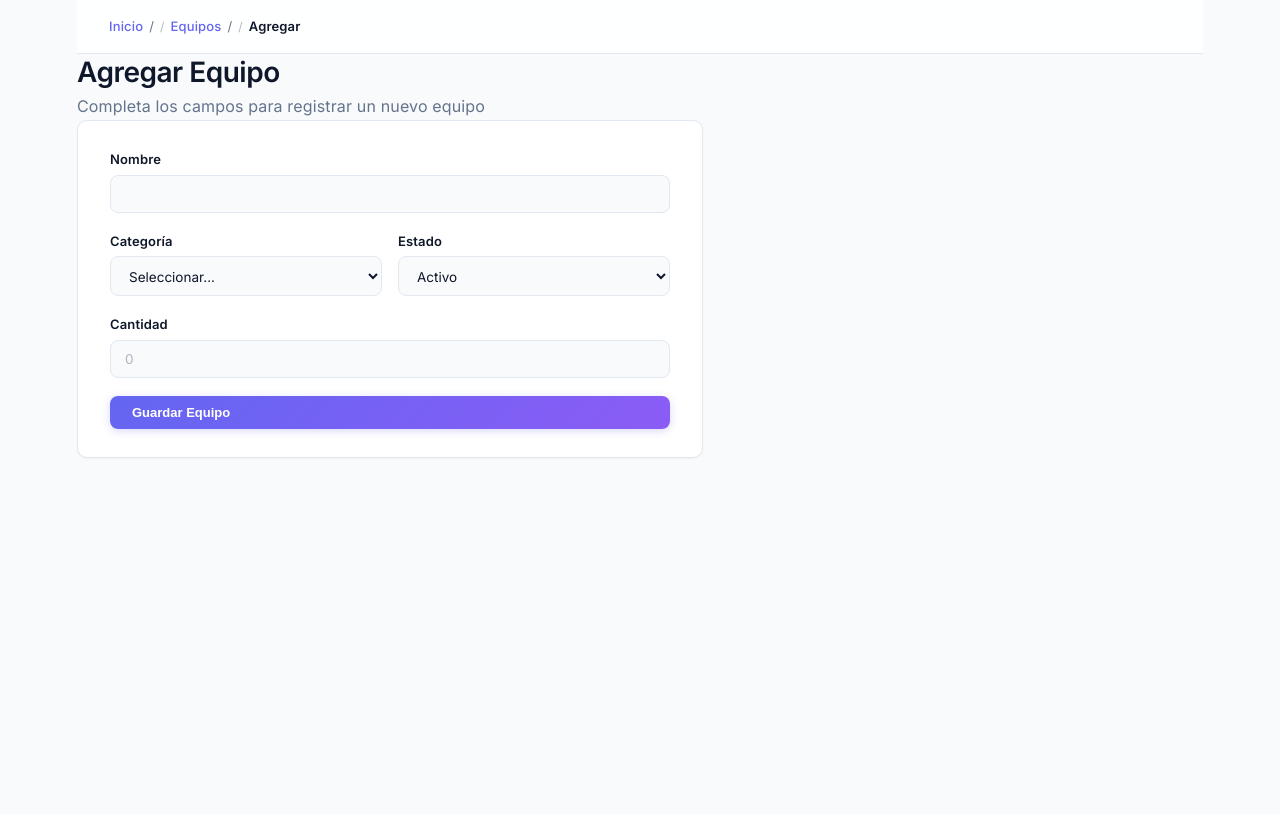
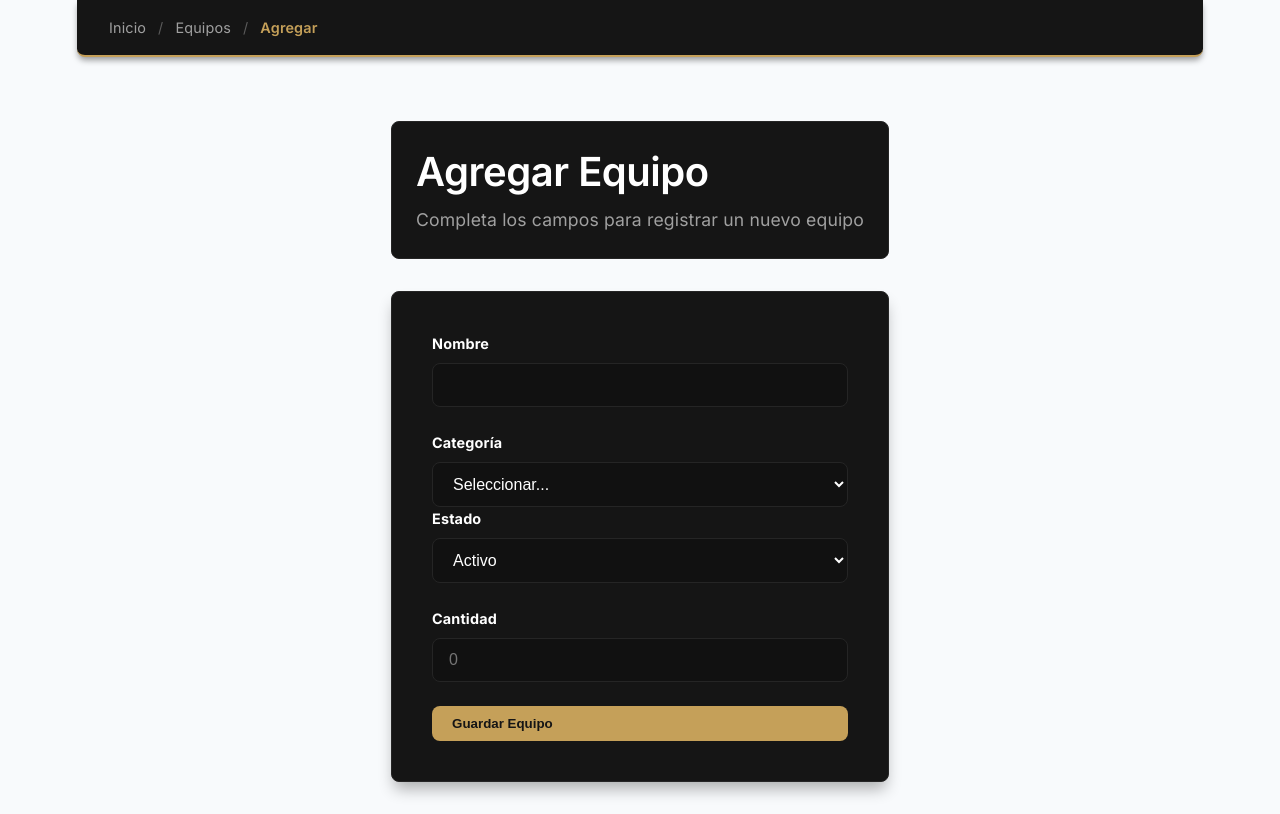
Before and after one commit to Hector9229/inventario-de-productos, a React (Vite) app in the folder inventario/: page /productos/agregar in a window 1280 px wide. Built offline with nearby package versions, Linux system fonts and the light colour scheme.

Commit message:
Update App.css

```diff
--- a/inventario/src/App.css
+++ b/inventario/src/App.css
@@ -1,476 +1,330 @@
+/* === Breadcrumb === */
 /* === Breadcrumb === */
 .breadcrumb {
-  padding: 16px 32px;
-  border-bottom: 1px solid var(--border);
+  padding: 1rem 2rem;
   background: var(--bg-card);
-  text-align: left;
-  position: sticky;
-  top: 0;
-  z-index: 10;
-  backdrop-filter: blur(12px);
-  background: color-mix(in srgb, var(--bg-card) 85%, transparent);
+  border-bottom: 2px solid var(--accent);
+  margin-bottom: 2rem;
+  border-radius: 0 0 var(--radius) var(--radius);
+  box-shadow: 0 4px 6px -1px rgba(0, 0, 0, 0.4);
 }
 
 .breadcrumb ol {
   list-style: none;
   display: flex;
   align-items: center;
-  gap: 6px;
+  gap: 12px;
   margin: 0;
   padding: 0;
+  font-size: 0.9rem;
 }
 
 .breadcrumb li {
   display: flex;
   align-items: center;
-  gap: 6px;
-  font-size: 13px;
+  gap: 12px;
 }
 
-.breadcrumb li + li::before {
-  content: '/';
+.breadcrumb-separator {
   color: var(--text);
-  font-size: 12px;
   opacity: 0.5;
 }
 
 .breadcrumb a {
-  color: var(--accent);
+  color: var(--text);
   text-decoration: none;
-  font-weight: 500;
-  transition: color 0.15s;
+  transition: color 0.2s;
 }
 
 .breadcrumb a:hover {
-  color: var(--accent-light);
+  color: var(--accent);
 }
 
 .breadcrumb span[aria-current="page"] {
-  color: var(--text-h);
+  color: var(--accent);
   font-weight: 600;
 }
 
-/* === Page === */
-.page {
-  text-align: left;
-  padding: 32px;
-  flex: 1;
+/* === Base Styles === */
+:root {
+  --text: #A0A0A0;
+  --text-h: #FFFFFF;
+  --accent: #C5A059;
+  --bg-card: #151515;
+  --border: #252525;
+  --danger: #D32F2F;
+  --success: #388E3C;
+  --warning: #F57C00;
+  --radius: 8px;
 }
 
-.page-header {
-  margin-bottom: 28px;
+
+/* === Layout === */
+.dashboard {
+  padding: 2rem;
+  max-width: 1200px;
+  margin: 0 auto;
+  animation: fadeIn 0.8s ease-in;
 }
 
-.page-header p {
+@keyframes fadeIn {
+  from { opacity: 0; }
+  to { opacity: 1; }
+}
+
+.dashboard-hero {
+  margin-bottom: 2rem;
+  text-align: left;
+  background: var(--bg-card);
+  padding: 1.5rem;
+  border-radius: var(--radius);
+  border: 1px solid var(--border);
+}
+
+/* ... */
+
+.quick-action {
+  margin-top: 2rem;
+  background: var(--bg-card);
+  padding: 1.5rem;
+  border-radius: var(--radius);
+  border: 1px solid var(--border);
+  text-align: left;
+  animation: fadeInUp 0.6s ease-out 0.4s forwards;
+  opacity: 0;
+  box-shadow: 0 4px 6px -1px rgba(0, 0, 0, 0.2);
+}
+
+.hero-title {
+  font-size: 2.5rem;
+  margin-bottom: 0.5rem;
+  color: var(--text-h);
+}
+
+.hero-subtitle {
   color: var(--text);
+  font-size: 1.1rem;
+}
+
+/* === Stats Grid === */
+.stats-grid {
+  display: grid;
+  grid-template-columns: repeat(auto-fit, minmax(200px, 1fr));
+  gap: 1.5rem;
+  margin-bottom: 3rem;
+}
+
+.stat-card-modern {
+  background: var(--bg-card);
+  padding: 1.5rem;
+  border-radius: var(--radius);
+  border: 1px solid var(--border);
+  transition: all 0.3s ease;
+  text-align: left;
+  animation: fadeInUp 0.6s ease-out forwards;
+}
+
+.stat-card-modern:hover {
+  border-color: var(--accent);
+  transform: translateY(-5px);
+}
+
+.stat-icon-wrapper {
+  color: var(--accent);
+  margin-bottom: 1rem;
+  display: flex;
+  justify-content: flex-start;
+}
+
+.stat-icon-wrapper.broken {
+  color: var(--danger);
+}
+
+.stat-value {
+  font-size: 2.2rem;
+  font-weight: 700;
+  color: var(--text-h);
+  margin-bottom: 0.25rem;
+}
+
+.stat-label {
+  color: var(--text);
+  font-size: 0.9rem;
+  text-transform: uppercase;
+  letter-spacing: 0.05em;
+}
+
+@keyframes fadeInUp {
+  from { opacity: 0; transform: translateY(20px); }
+  to { opacity: 1; transform: translateY(0); }
+}
+
+/* === Table & Forms === */
+.table-wrapper {
+  width: 100%;
+  /* Aumenté el ancho máximo para hacer la tabla aún más grande */
+  max-width: 1200px;
+  margin: 0 auto;
+  background: transparent;
+  border: none;
+  overflow: hidden;
+  padding: 0;
+  box-shadow: none;
+}
+
+/* === Botón mejorado con animación === */
+.btn {
+  display: inline-flex;
+  align-items: center;
+  gap: 6px;
+  padding: 10px 20px;
+  border-radius: var(--radius);
+  background: var(--accent);
+  color: var(--bg-card);
+  text-decoration: none;
+  font-weight: 600;
+  border: none;
+  cursor: pointer;
+  /* Animación */
+  transition: all 0.3s ease;
+  transform: scale(1);
+}
+
+.btn:hover {
+  background: var(--text-h); /* Cambia de color al pasar el mouse */
+  transform: scale(1.05); /* Se agranda ligeramente */
+  box-shadow: 0 0 15px var(--accent); /* Efecto de brillo */
+}
+
+/* === Tabla Profesional === */
+table {
+  width: 100%;
+  border-collapse: separate;
+  border-spacing: 0 0.5rem;
   font-size: 14px;
 }
 
-/* === Dashboard cards (Home) === */
-.stats {
-  display: grid;
-  grid-template-columns: repeat(auto-fit, minmax(220px, 1fr));
-  gap: 16px;
-  margin-bottom: 32px;
+th {
+  text-align: left;
+  padding: 1.25rem 1rem;
+  color: var(--text);
+  font-weight: 700;
+  font-size: 0.85rem;
+  text-transform: uppercase;
+  letter-spacing: 0.1em;
+  border-bottom: 2px solid var(--accent);
 }
 
-.stat-card {
+tbody tr {
+  transition: background 0.2s ease;
+}
+
+tbody tr:hover {
+  background-color: rgba(255, 255, 255, 0.03);
+}
+
+td {
+  padding: 1.25rem 1rem;
+  background: var(--bg-card);
+  color: var(--text-h);
+  border-top: 1px solid var(--border);
+  border-bottom: 1px solid var(--border);
+}
+
+td:first-child {
+  border-left: 1px solid var(--border);
+  border-top-left-radius: var(--radius);
+  border-bottom-left-radius: var(--radius);
+}
+
+td:last-child {
+  border-right: 1px solid var(--border);
+  border-top-right-radius: var(--radius);
+  border-bottom-right-radius: var(--radius);
+}
+
+.form-wrapper {
+  max-width: 700px;
+  margin: 0 auto;
   background: var(--bg-card);
   border: 1px solid var(--border);
   border-radius: var(--radius);
-  padding: 20px 24px;
-  box-shadow: var(--shadow-sm);
-  transition: box-shadow 0.2s, transform 0.2s;
+  padding: 2.5rem;
+  box-shadow: 0 10px 15px -3px rgba(0, 0, 0, 0.3);
 }
 
-.stat-card:hover {
-  box-shadow: var(--shadow-md);
-  transform: translateY(-2px);
+.form {
+  display: flex;
+  flex-direction: column;
+  gap: 24px;
 }
 
-.stat-card .stat-icon {
-  width: 40px;
-  height: 40px;
-  border-radius: 10px;
-  display: flex;
-  align-items: center;
-  justify-content: center;
-  margin-bottom: 12px;
-  font-size: 18px;
+.form-group label {
+  font-size: 0.9rem;
+  font-weight: 700;
+  color: var(--text-h);
+  margin-bottom: 8px;
+  display: block;
 }
 
-.stat-card .stat-icon.purple { background: var(--accent-bg); color: var(--accent); }
-.stat-card .stat-icon.green  { background: rgba(34, 197, 94, 0.1); color: var(--success); }
-.stat-card .stat-icon.orange { background: rgba(245, 158, 11, 0.1); color: var(--warning); }
-.stat-card .stat-icon.blue   { background: rgba(59, 130, 246, 0.1); color: #3b82f6; }
-
-.stat-card .stat-value {
-  font-size: 26px;
-  font-weight: 700;
+.form input,
+.form select {
+  width: 100%;
+  padding: 12px 16px;
+  border: 1px solid var(--border);
+  border-radius: var(--radius);
+  background: rgba(0,0,0,0.2);
   color: var(--text-h);
-  line-height: 1.2;
+  font-size: 1rem;
+  box-sizing: border-box;
 }
 
-.stat-card .stat-label {
-  font-size: 13px;
-  color: var(--text);
-  margin-top: 2px;
+.form input:focus,
+.form select:focus {
+  outline: none;
+  border-color: var(--accent);
+  box-shadow: 0 0 0 2px rgba(197, 160, 89, 0.2);
 }
 
-/* === Cards (generic) === */
-.cards {
-  display: grid;
-  grid-template-columns: repeat(auto-fit, minmax(260px, 1fr));
-  gap: 16px;
-}
-
-.card {
-  background: var(--bg-card);
-  border: 1px solid var(--border);
-  border-radius: var(--radius);
-  padding: 24px;
-  box-shadow: var(--shadow-sm);
-  transition: box-shadow 0.2s, transform 0.2s;
-}
-
-.card:hover {
-  box-shadow: var(--shadow-md);
-  transform: translateY(-2px);
-}
-
-.card h3 {
-  margin: 0 0 6px;
-  font-size: 16px;
-}
-
-.card p {
-  margin-bottom: 16px;
-  color: var(--text);
-  font-size: 13px;
-  line-height: 1.5;
-}
-
-.card a {
-  display: inline-flex;
-  align-items: center;
-  gap: 6px;
+/* === Buttons & Links === */
+.card-link {
+  display: inline-block;
+  padding: 8px 16px;
+  border: 1px solid var(--accent);
   color: var(--accent);
   text-decoration: none;
   font-weight: 600;
   font-size: 13px;
-  transition: gap 0.2s;
+  border-radius: var(--radius);
+  transition: background 0.2s, color 0.2s;
 }
 
-.card a:hover {
-  gap: 10px;
+.card-link:hover {
+  background: var(--accent);
+  color: #fff;
 }
 
-.card a::after {
-  content: '→';
-  font-size: 14px;
-}
-
-/* === Actions bar === */
-.actions {
-  margin-bottom: 20px;
-  display: flex;
-  gap: 10px;
-  flex-wrap: wrap;
-}
-
-/* === Buttons === */
 .btn {
   display: inline-flex;
   align-items: center;
   gap: 6px;
-  padding: 9px 22px;
-  border-radius: 8px;
-  background: var(--accent-gradient);
-  color: #fff;
+  padding: 10px 20px;
+  border-radius: var(--radius);
+  background: var(--accent);
+  color: var(--bg-card);
   text-decoration: none;
-  font-size: 13px;
   font-weight: 600;
   border: none;
   cursor: pointer;
-  transition: opacity 0.2s, transform 0.15s, box-shadow 0.2s;
-  box-shadow: 0 2px 8px rgba(99, 102, 241, 0.25);
-}
-
-.btn:hover {
-  opacity: 0.92;
-  transform: translateY(-1px);
-  box-shadow: 0 4px 14px rgba(99, 102, 241, 0.35);
-}
-
-.btn:active {
-  transform: translateY(0);
-}
-
-.btn:disabled {
-  opacity: 0.5;
-  cursor: not-allowed;
-  transform: none;
-}
-
-.btn-outline {
-  background: transparent;
-  color: var(--accent);
-  border: 1.5px solid var(--accent-border);
-  box-shadow: none;
-}
-
-.btn-outline:hover {
-  background: var(--accent-bg);
-  box-shadow: none;
-}
-
-.btn-danger {
-  background: var(--danger);
-  box-shadow: 0 2px 8px rgba(239, 68, 68, 0.25);
-}
-
-.btn-danger:hover {
-  box-shadow: 0 4px 14px rgba(239, 68, 68, 0.35);
-}
-
-.btn-sm {
-  padding: 6px 14px;
-  font-size: 12px;
-}
-
-/* === Table === */
-.table-wrapper {
-  background: var(--bg-card);
-  border: 1px solid var(--border);
-  border-radius: var(--radius);
-  overflow: hidden;
-  box-shadow: var(--shadow-sm);
-}
-
-table {
-  width: 100%;
-  border-collapse: collapse;
-  font-size: 13.5px;
-}
-
-thead {
-  background: var(--accent-bg);
-}
-
-th {
-  text-align: left;
-  padding: 12px 16px;
-  color: var(--text-h);
-  font-weight: 600;
-  font-size: 12px;
-  text-transform: uppercase;
-  letter-spacing: 0.5px;
-}
-
-td {
-  padding: 12px 16px;
-  border-bottom: 1px solid var(--border);
-  color: var(--text);
-}
-
-tbody tr:last-child td {
-  border-bottom: none;
-}
-
-tbody tr:hover {
-  background: var(--accent-bg);
-}
-
-td .actions-cell {
-  display: flex;
-  gap: 8px;
-  align-items: center;
 }
 
 .link-btn {
   background: none;
   border: none;
   padding: 4px 10px;
-  font: inherit;
-  font-size: 12px;
   font-weight: 600;
   cursor: pointer;
-  border-radius: 6px;
-  transition: background 0.15s, color 0.15s;
-}
-
-.link-btn.edit {
-  color: var(--accent);
-}
-
-.link-btn.edit:hover {
-  background: var(--accent-bg);
-}
-
-.link-btn.delete {
-  color: var(--danger);
-}
-
-.link-btn.delete:hover {
-  background: rgba(239, 68, 68, 0.08);
-}
-
-/* === Estado badges === */
-.estado-badge {
-  display: inline-flex;
-  align-items: center;
-  gap: 5px;
-  padding: 2px 10px;
-  border-radius: 20px;
-  font-size: 11px;
-  font-weight: 600;
-  text-transform: capitalize;
-}
-
-.estado-badge::before {
-  content: '';
-  width: 6px;
-  height: 6px;
-  border-radius: 50%;
-}
-
-.estado-badge.activo {
-  background: rgba(34, 197, 94, 0.1);
-  color: var(--success);
-}
-
-.estado-badge.activo::before {
-  background: var(--success);
-}
-
-.estado-badge.inactivo {
-  background: rgba(239, 68, 68, 0.08);
-  color: var(--danger);
-}
-
-.estado-badge.inactivo::before {
-  background: var(--danger);
-}
-
-/* === Empty state === */
-.empty-state {
-  text-align: center;
-  padding: 48px 24px;
   color: var(--text);
 }
-
-.empty-state .empty-icon {
-  font-size: 48px;
-  margin-bottom: 12px;
-  opacity: 0.4;
-}
-
-.empty-state p {
-  font-size: 14px;
-}
-
-/* === Form === */
-.form-wrapper {
-  max-width: 560px;
-  background: var(--bg-card);
-  border: 1px solid var(--border);
-  border-radius: var(--radius);
-  padding: 28px 32px;
-  box-shadow: var(--shadow-sm);
-}
-
-.form {
-  display: flex;
-  flex-direction: column;
-  gap: 18px;
-}
-
-.form-row {
-  display: grid;
-  grid-template-columns: 1fr 1fr;
-  gap: 16px;
-}
-
-.form-group {
-  display: flex;
-  flex-direction: column;
-  gap: 5px;
-}
-
-.form-group label {
-  font-size: 13px;
-  font-weight: 600;
-  color: var(--text-h);
-}
-
-.form-group .hint {
-  font-size: 11px;
-  color: var(--text);
-  font-weight: 400;
-}
-
-.form input,
-.form select,
-.form textarea {
-  padding: 10px 14px;
-  border: 1.5px solid var(--border);
-  border-radius: 8px;
-  font-size: 13.5px;
-  font-family: var(--sans);
-  background: var(--bg);
-  color: var(--text-h);
-  transition: border-color 0.15s, box-shadow 0.15s;
-}
-
-.form input:focus,
-.form select:focus,
-.form textarea:focus {
-  outline: none;
-  border-color: var(--accent);
-  box-shadow: 0 0 0 3px var(--accent-bg);
-}
-
-.form input::placeholder {
-  color: var(--text);
-  opacity: 0.5;
-}
-
-.form textarea {
-  resize: vertical;
-  min-height: 80px;
-}
-
-/* === Loading === */
-.loading {
-  display: flex;
-  align-items: center;
-  justify-content: center;
-  padding: 64px 32px;
-  gap: 10px;
-  color: var(--text);
-  font-size: 14px;
-}
-
-.spinner {
-  width: 20px;
-  height: 20px;
-  border: 2.5px solid var(--border);
-  border-top-color: var(--accent);
-  border-radius: 50%;
-  animation: spin 0.7s linear infinite;
-}
-
-@keyframes spin {
-  to { transform: rotate(360deg); }
-}
-
-/* === Error === */
-.error-msg {
-  padding: 12px 16px;
-  background: rgba(239, 68, 68, 0.08);
-  border: 1px solid rgba(239, 68, 68, 0.2);
-  border-radius: 8px;
-  color: var(--danger);
-  font-size: 13px;
-  font-weight: 500;
-}
+.link-btn.edit:hover { color: var(--accent); }
+.link-btn.delete:hover { color: var(--danger); }
```
